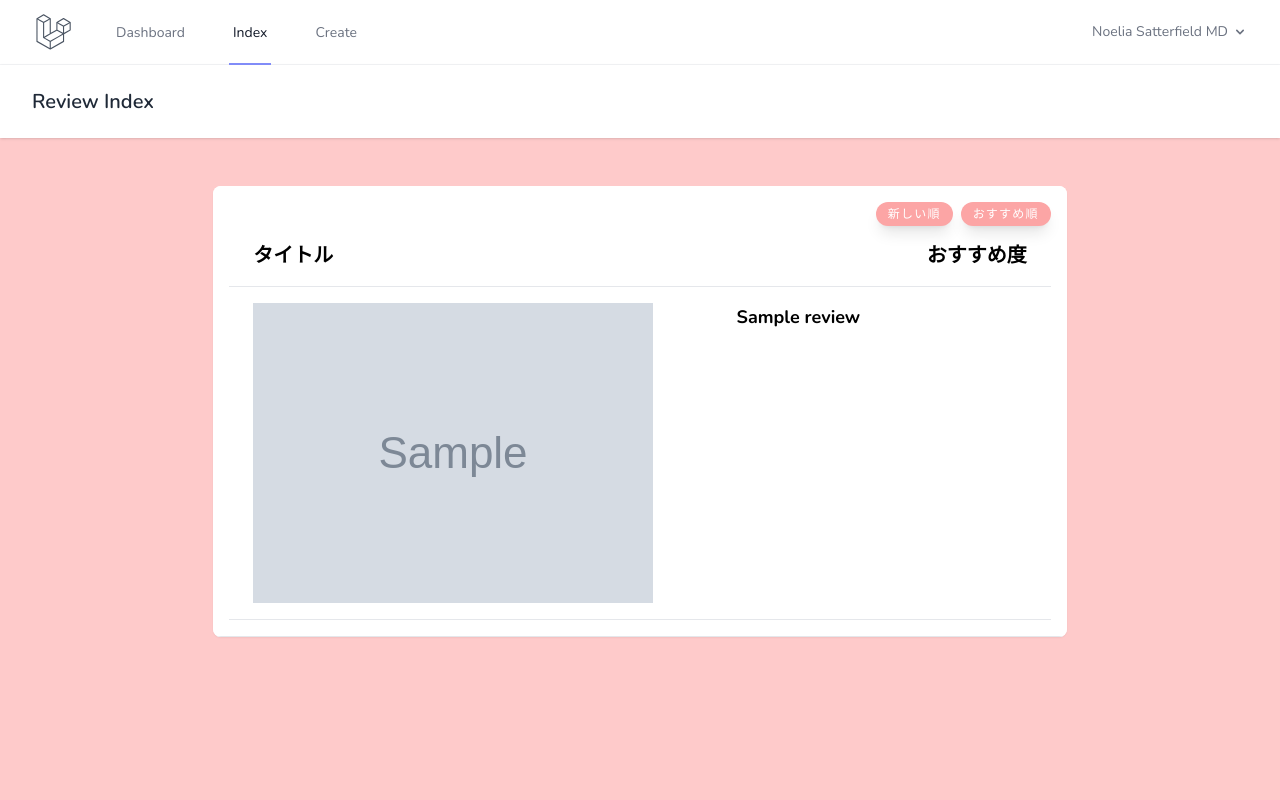
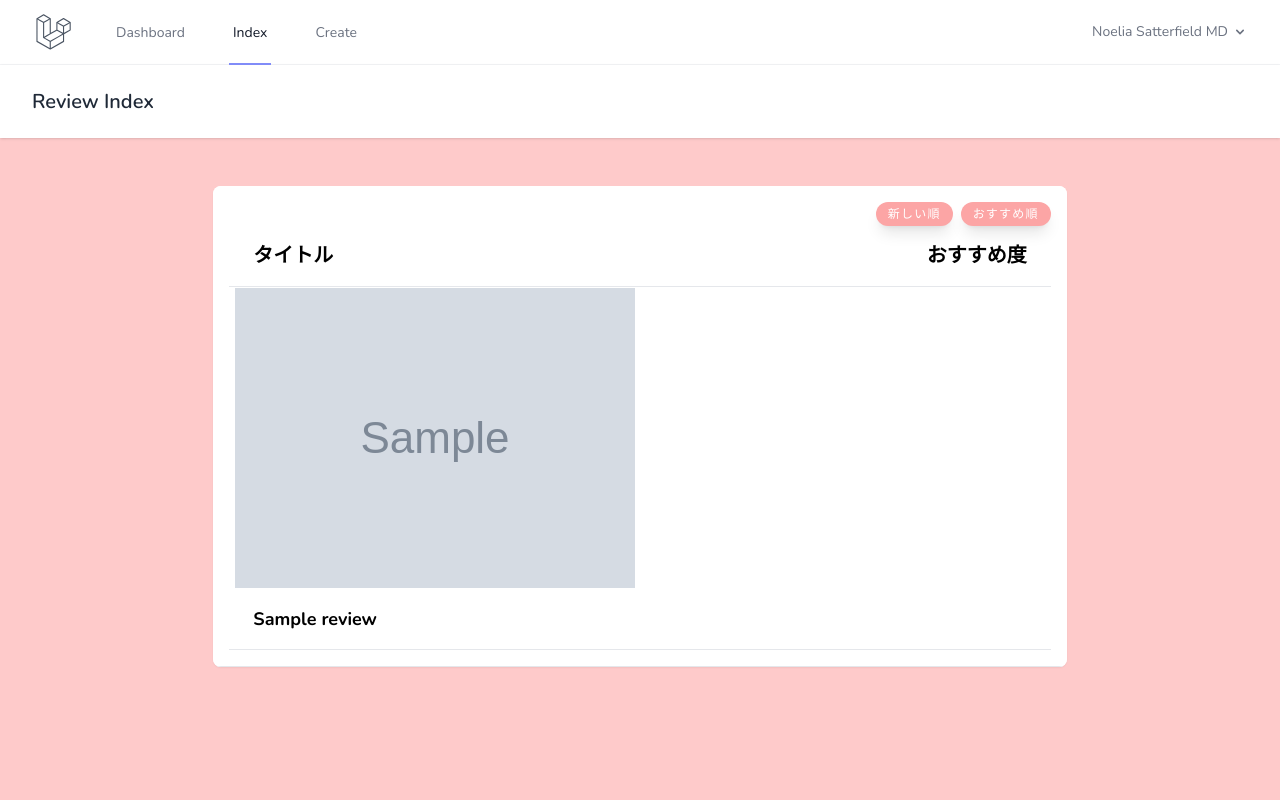
Before and after one commit to anti-15/Fronavi, a Laravel app: page /review in a window 1280 px wide. Run offline with Laravel 9, Linux system fonts and the light colour scheme; a user stored in the database is signed in; data comes from the database, SQL or seed files in the repository; tables that the repository leaves empty hold one stand-in row (values such as "Sample post"); grey boxes marked "Sample" are stand-in pictures; style sheets or scripts are compiled from the project's sources.

Commit message:
画像の表示

```diff
--- a/resources/views/review/index.blade.php
+++ b/resources/views/review/index.blade.php
@@ -36,12 +36,21 @@
               </tr>
             </thead>
             <tbody>
+              @foreach ($reviews as $review)
 
+                <tr class="hover:bg-grey-lighter">
+                  <td>
+                    <div class="md:w-1/2 transition duration-300  hover:scale-90 hover:rounded-lg flex justify-center">
+                      <a href="https://tailwindcss.com/docs/opacity">
+                        <img class = "transition hover:rounded-lg hover:opacity-80"src=" {{ asset('storage/'.$review->imgpath)}}">
+                      </a>
+                    </div>
+                  </td>
+                </tr>
 
-              @foreach ($reviews as $review)
                 <tr class="hover:bg-grey-lighter">
+
                   <td class="flex justify-between py-4 px-6 border-b border-grey-light">
-                  <img class = ""src=" {{ asset('storage/'.$review->imgpath)}}">
                     <h3 class="text-left font-bold text-lg text-grey-dark">{{$review->title}}</h3>
                     <div class="flex">
                       <!-- 更新ボタン -->
```
Lines whose indentation alone changed are shown as unchanged.
